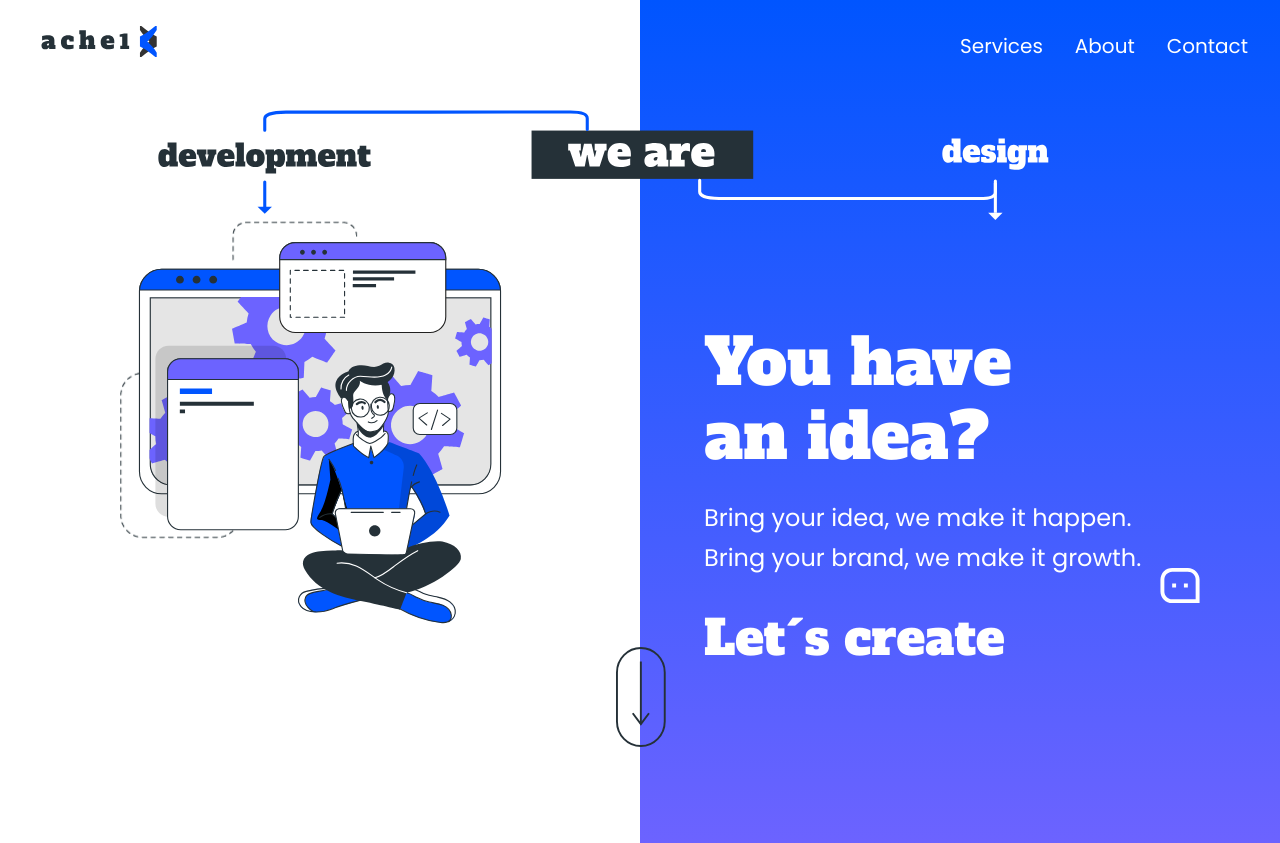
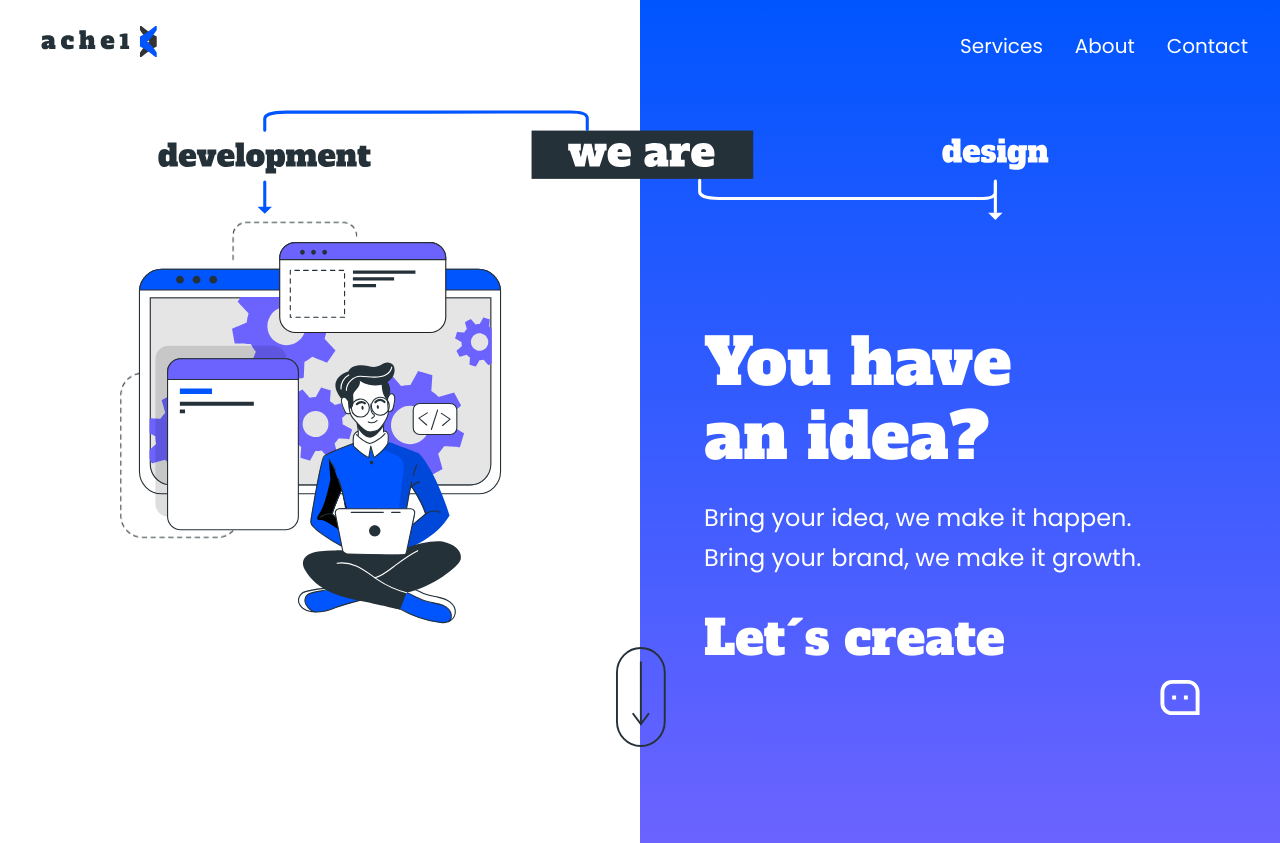
Before and after one commit to AlejandroM12/ache1, a React (Create React App) app: page / in a window 1280 px wide. Built offline with nearby package versions, Linux system fonts and the light colour scheme.

Commit message:
Fixing icon contact

```diff
--- a/src/scss/components/_iconContact.scss
+++ b/src/scss/components/_iconContact.scss
@@ -4,5 +4,5 @@
     max-width: 40px;
     height: 45px;
     right: 5rem;
-    bottom: 12rem;
+    bottom: 5rem;
   }
```
